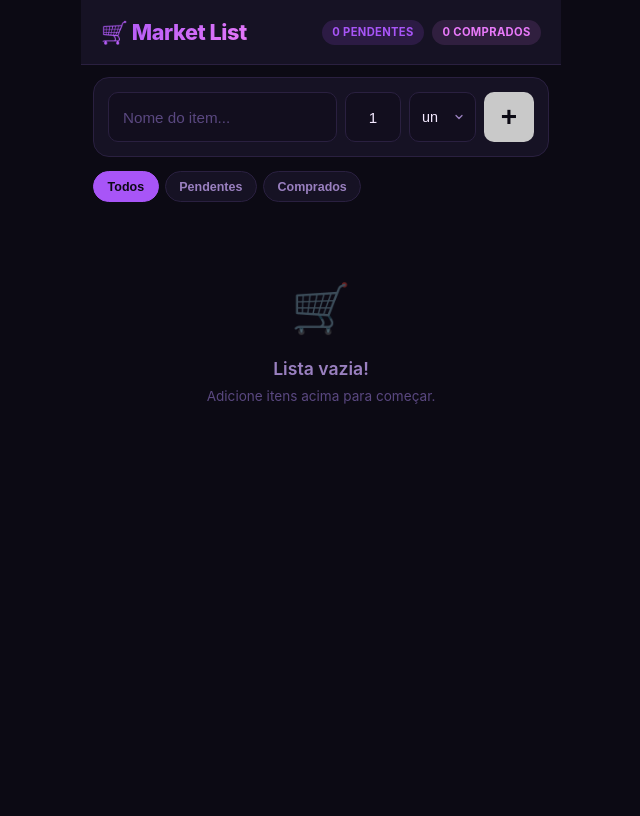
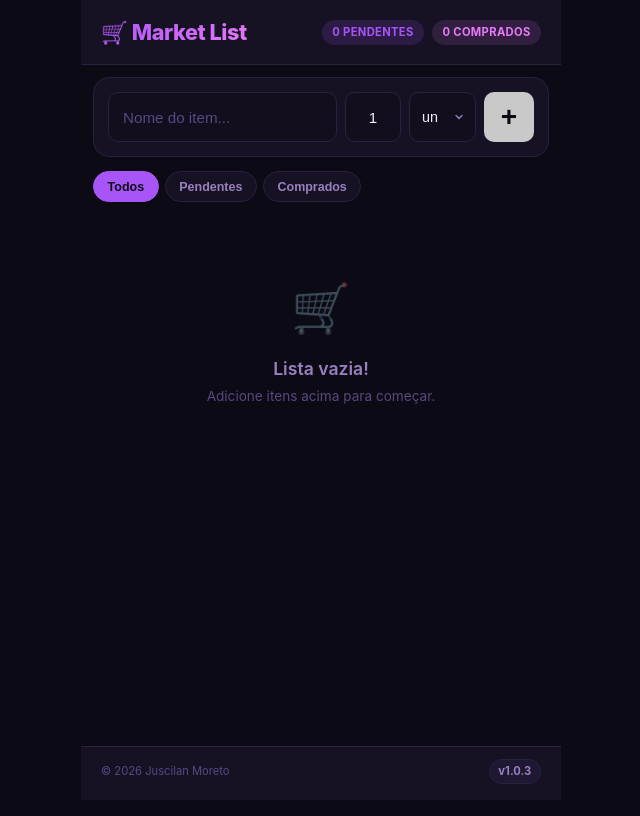
Before and after one commit to juscilan/market-list, a Svelte app: page / in a window 1280 px wide. Shown: the whole page, without its empty margins (319-959 px from the left). Built offline with nearby package versions, Linux system fonts and the light colour scheme.

Commit message:
feat(app): add version and copyright

```diff
--- a/src/App.svelte
+++ b/src/App.svelte
@@ -8,6 +8,9 @@
   let editQty = $state(1);
   let editUnit = $state('un');
   let filter = $state('all');
+
+  const appVersion = __APP_VERSION__;
+  const copyrightYear = new Date().getFullYear();
 
   const units = ['un', 'kg', 'g', 'L', 'mL', 'pct', 'cx', 'pt'];
 
@@ -206,4 +209,9 @@
       </div>
     {/if}
   </main>
+
+  <footer class="footer">
+    <span class="footer-copyright">© {copyrightYear} Juscilan Moreto</span>
+    <span class="footer-version">v{appVersion}</span>
+  </footer>
 </div>
--- a/src/app.css
+++ b/src/app.css
@@ -584,3 +584,29 @@ body {
   width: 0;
   height: 0;
 }
+
+/* Footer */
+.footer {
+  display: flex;
+  align-items: center;
+  justify-content: space-between;
+  gap: 0.5rem;
+  padding: 0.75rem 1.25rem calc(1rem + var(--safe-bottom));
+  border-top: 1px solid var(--border);
+  background: var(--bg-card);
+}
+
+.footer-copyright {
+  font-size: 0.7rem;
+  color: var(--text-muted);
+}
+
+.footer-version {
+  font-size: 0.7rem;
+  font-weight: 700;
+  color: var(--text-secondary);
+  background: var(--bg-elevated);
+  border: 1px solid var(--border);
+  padding: 0.2rem 0.55rem;
+  border-radius: var(--radius-pill);
+}
--- a/vite.config.js
+++ b/vite.config.js
@@ -1,6 +1,7 @@
 import { defineConfig } from 'vite'
 import { svelte } from '@sveltejs/vite-plugin-svelte'
 import { VitePWA } from 'vite-plugin-pwa'
+import pkg from './package.json'
 
 const securityHeaders = (dev) => ({
   'Content-Security-Policy': [
@@ -41,6 +42,9 @@ function securityHeadersPlugin() {
 }
 
 export default defineConfig({
+  define: {
+    __APP_VERSION__: JSON.stringify(pkg.version),
+  },
   plugins: [
     securityHeadersPlugin(),
     svelte(),
--- a/vitest.config.js
+++ b/vitest.config.js
@@ -1,7 +1,11 @@
 import { defineConfig } from 'vitest/config'
 import { svelte } from '@sveltejs/vite-plugin-svelte'
+import pkg from './package.json'
 
 export default defineConfig({
+  define: {
+    __APP_VERSION__: JSON.stringify(pkg.version),
+  },
   test: {
     environment: 'jsdom',
     include: ['src/**/*.{test,spec}.{js,ts}'],
```
Also changed, not shown: 2 other files (tests, documents, lock files or other folders).
